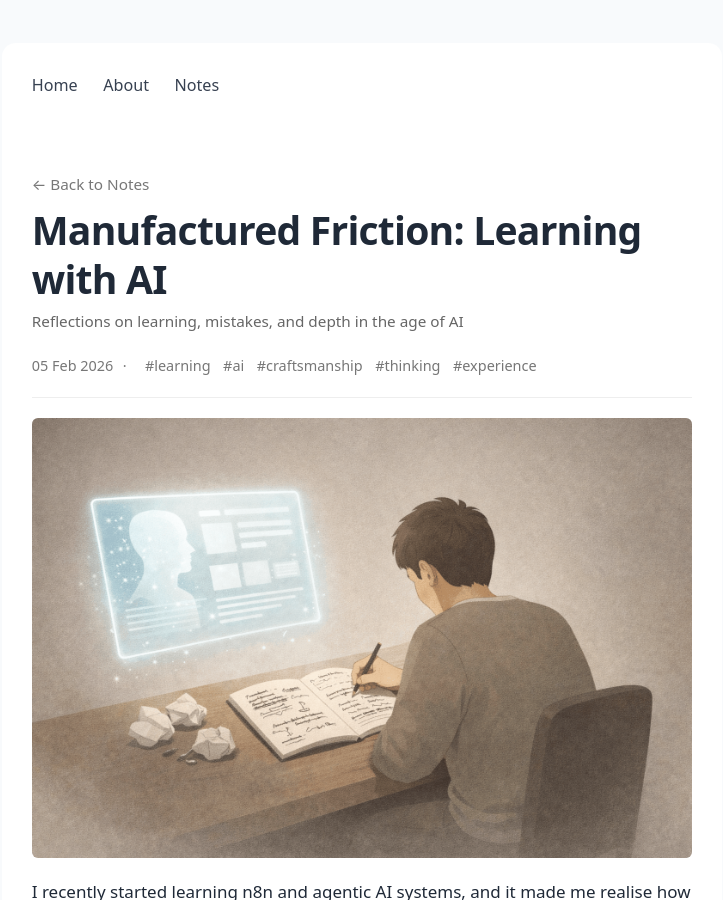
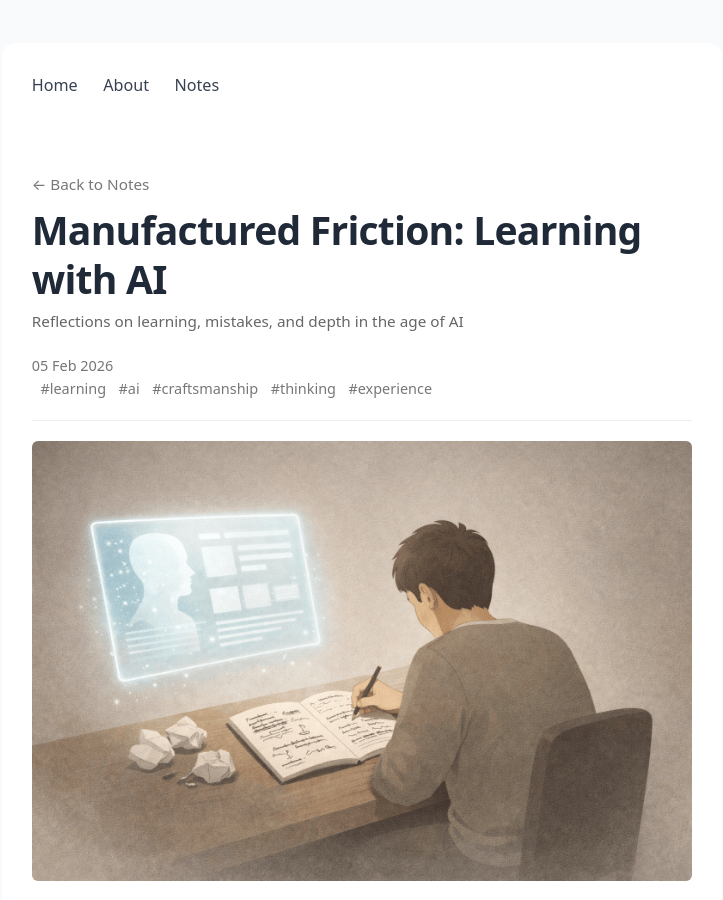
Before and after one commit to aviarora30/codewithavinash, a Jekyll site: the page built from _notes/manufactured-friction-learning-with-ai.md, in a window 1280 px wide and 900 px high. Shown: the whole window, without its empty margins (278-1001 px from the left). Built offline with Jekyll 4.4.1, drawn with Linux system fonts in a browser that asks for light colours.

Commit message:
Add read time display to note layout and template; update note template to include optional read_time field.

```diff
--- a/_layouts/note.html
+++ b/_layouts/note.html
@@ -9,8 +9,12 @@
   {% endif %}
   <div class="note-meta">
     <span class="note-date">{{ page.date | date: "%d %b %Y" }}</span>
+    {% if page.read_time %}
+      <span class="meta-separator">·</span>
+      <span class="note-read-time">{{ page.read_time }}</span>
+    {% endif %}
     {% if page.tags and page.tags.size > 0 %}
-      <span class="meta-separator">·</span>
+      <br />
       {% for tag in page.tags %}
         <span class="note-tag">#{{ tag }}</span>
       {% endfor %}
--- a/notes/index.html
+++ b/notes/index.html
@@ -26,6 +26,10 @@
           {% endif %}
           <div class="note-meta">
             <span class="note-date">{{ note.date | date: "%d %b %Y" }}</span>
+            {% if note.read_time %}
+              <span class="meta-separator">·</span>
+              <span class="note-read-time">{{ note.read_time }}</span>
+            {% endif %}
           </div>
         </li>
       {% endunless %}
```
Also changed, not shown: _templates/note-template.md (+3 -0 lines).
